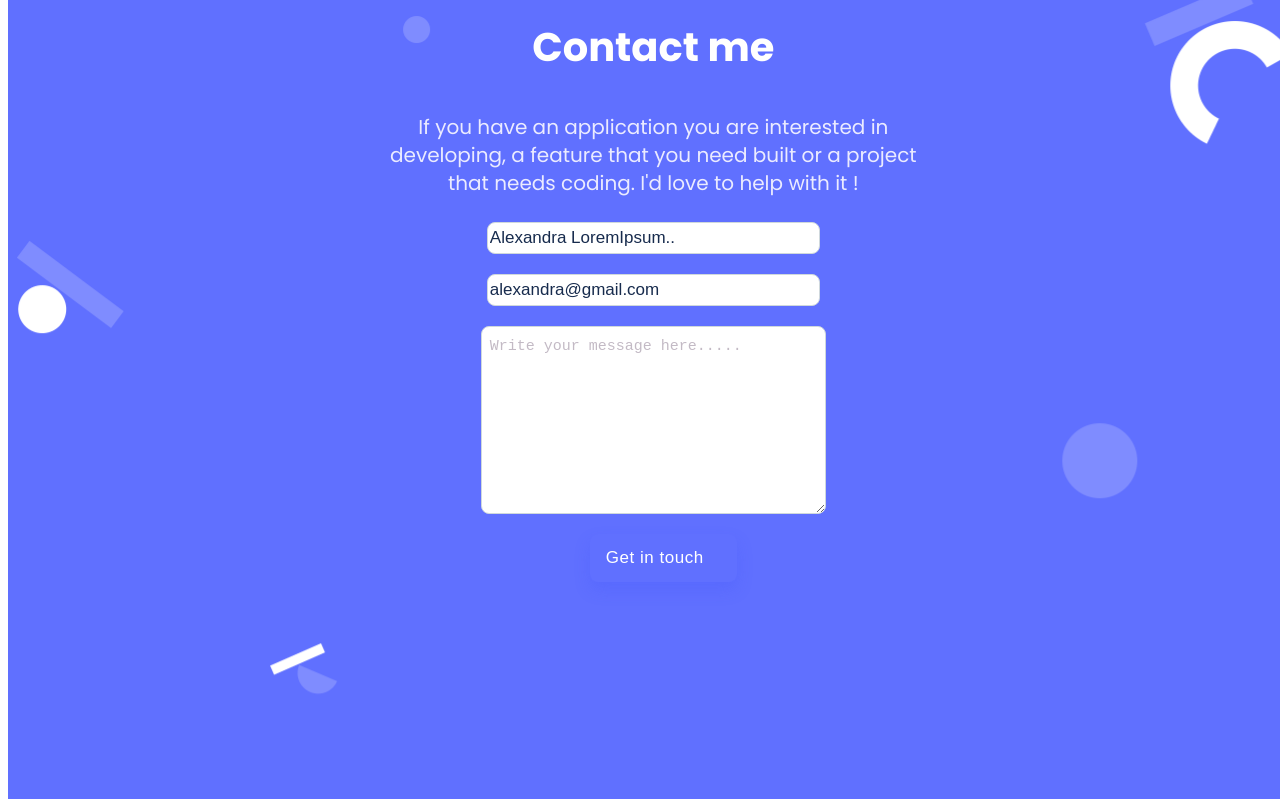
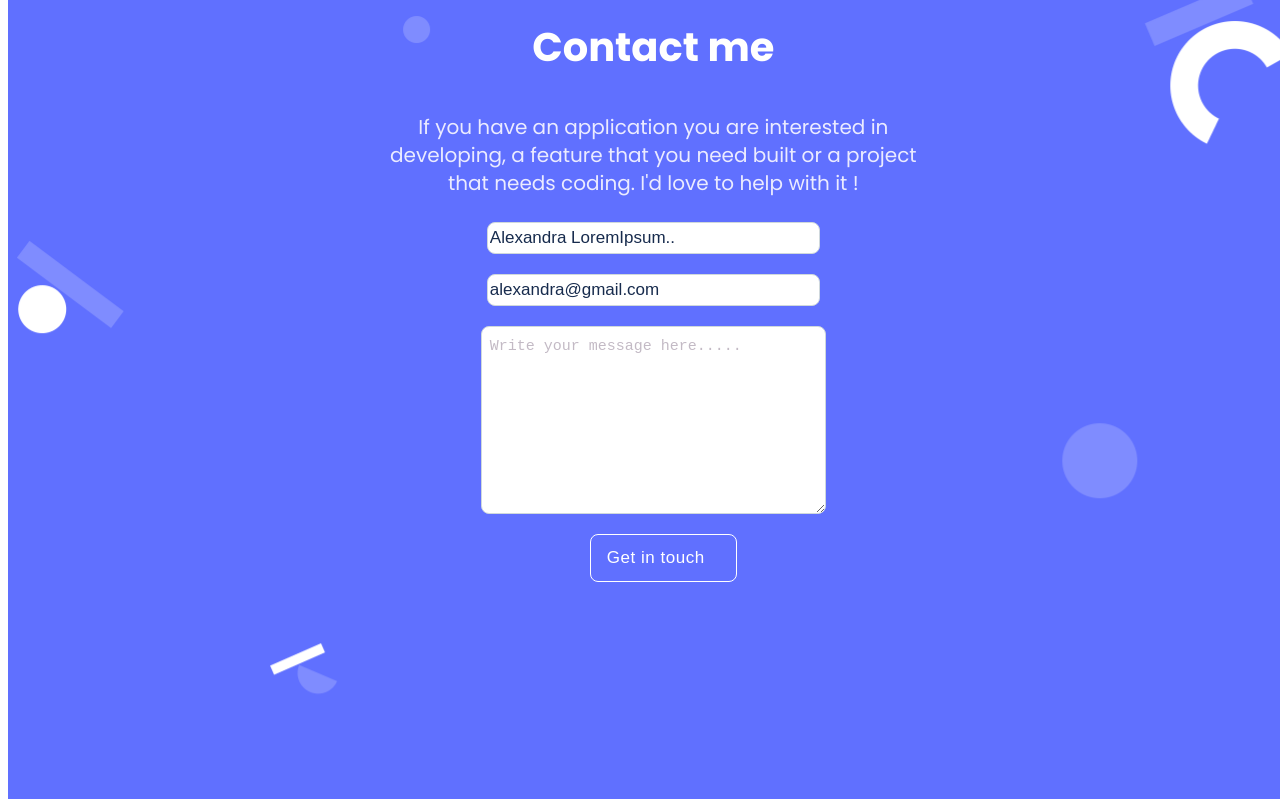
Before and after one commit to iamsjunaid/My-Portfolio-Website-1, a website: page index.html in a window 1280 px wide. In both pictures the pointer is over the button "Get in touch". Shown: the part 4017-4816 px from the top of the page. Drawn offline with Linux system fonts and the light colour scheme.

Commit message:
fixed styling issues

```diff
--- a/styles.css
+++ b/styles.css
@@ -519,10 +519,9 @@ body {
 }
 
 .btn-submit:hover {
-  box-shadow: 0 8px 16px rgba(64, 83, 252, 0.24);
-  border-radius: 8px;
   background-color: #6070ff;
   color: #fff;
+  border: 1px solid #fff;
 }
 
 .btn-submit:active {
```
